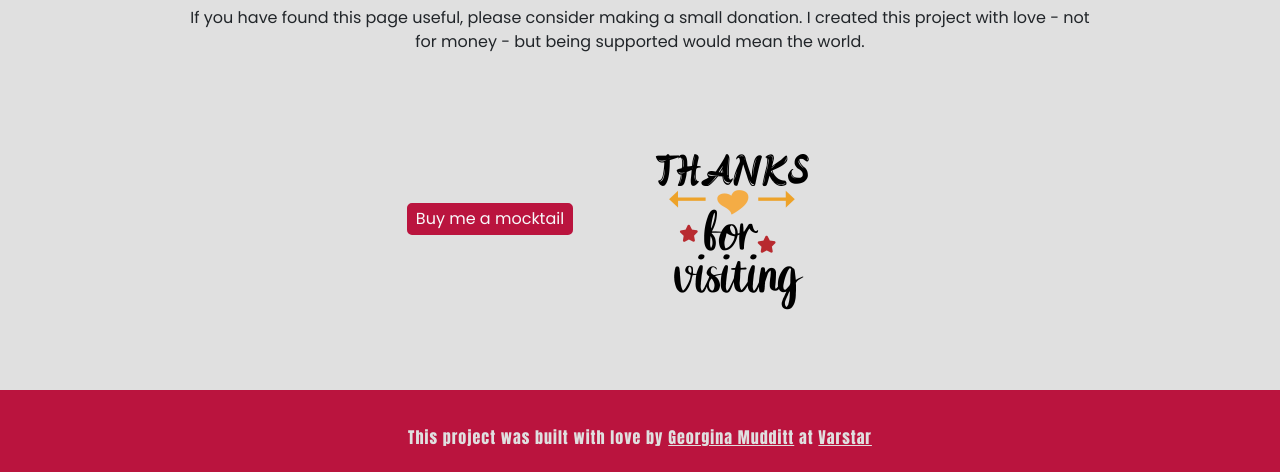
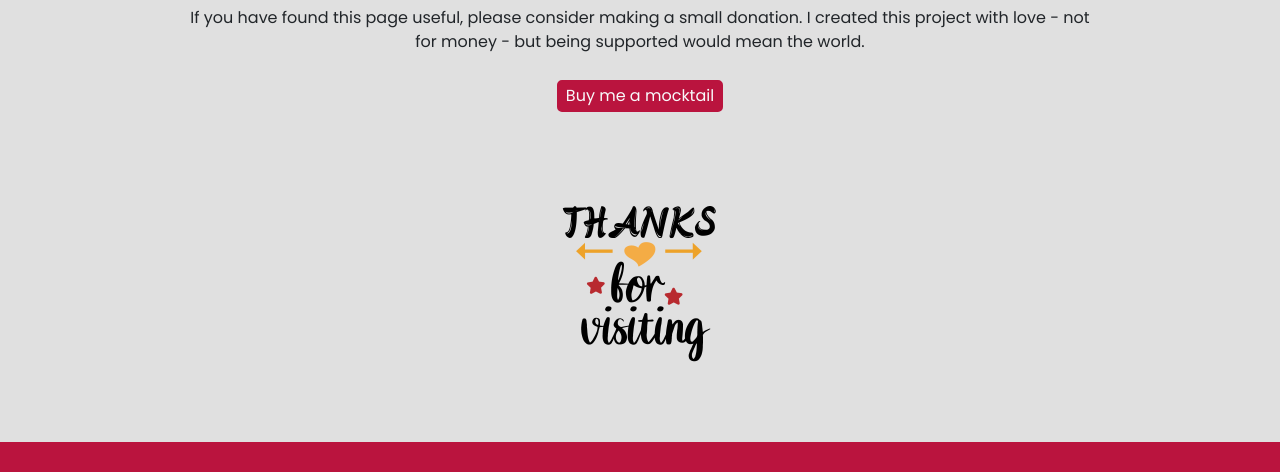
Before and after one commit to GeorginaMudditt/my-sober-toolkit-react-app, a React (Create React App) app: page / in a window 1280 px wide. Shown: the part 3045-3517 px from the top of the page. Built offline with nearby package versions, Linux system fonts and the light colour scheme; no server answers; the database is empty; a web font is replaced by a local one.

Commit message:
tweaks to resources card layout

```diff
--- a/src/About.css
+++ b/src/About.css
@@ -46,6 +46,8 @@
 }
 
 .About .thanks {
+  display: block;
+  margin: 0 auto;
   width: 300px;
 }
 
--- a/src/Resources.css
+++ b/src/Resources.css
@@ -1,13 +1,11 @@
 .Resources {
   margin: 0 auto;
-  padding: 20px 50px;
-  width: 80%;
+  padding: 20px;
 }
 
 .Resources .resource-cards {
   display: grid;
-  grid-template-columns: repeat(auto-fit, minmax(250px, 1fr));
-  gap: 20px;
+  grid-template-columns: repeat(auto-fit, minmax(300px, 1fr));
 }
 
 .Resources .resource-card {
```
